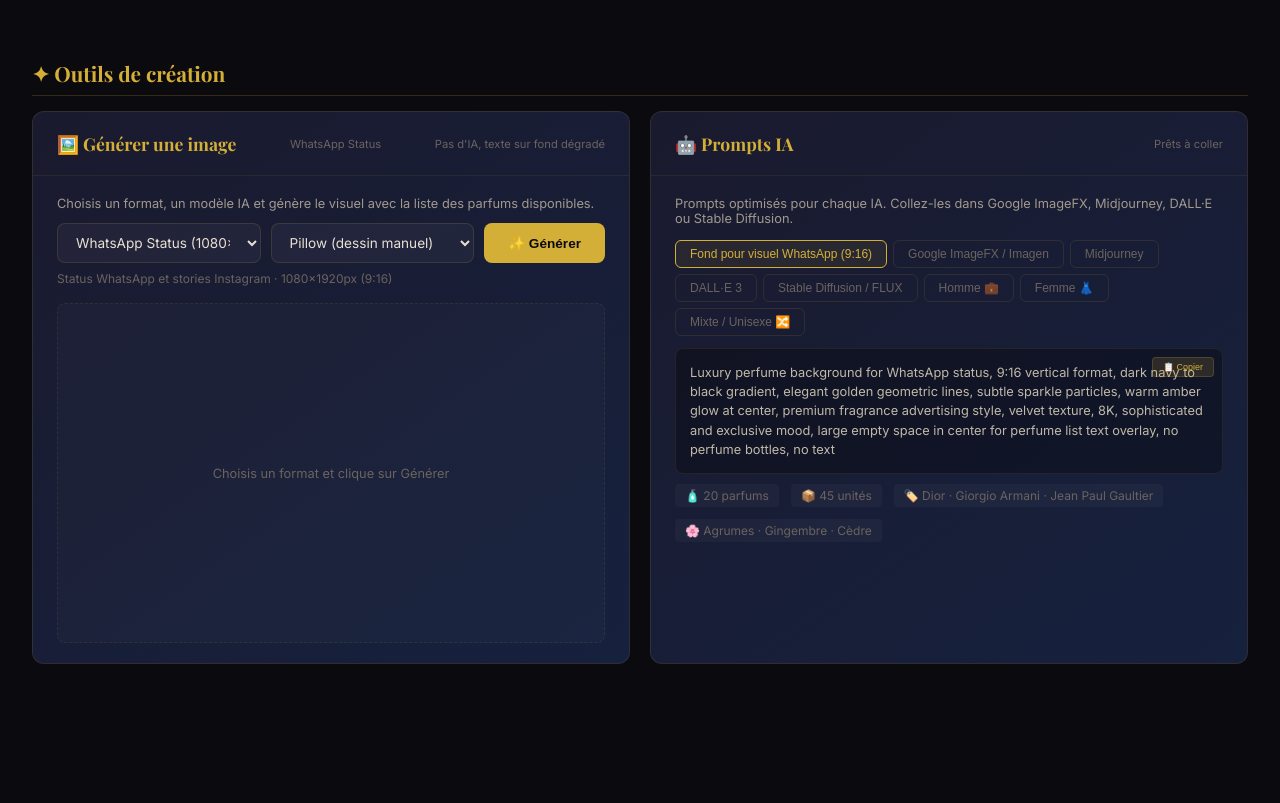
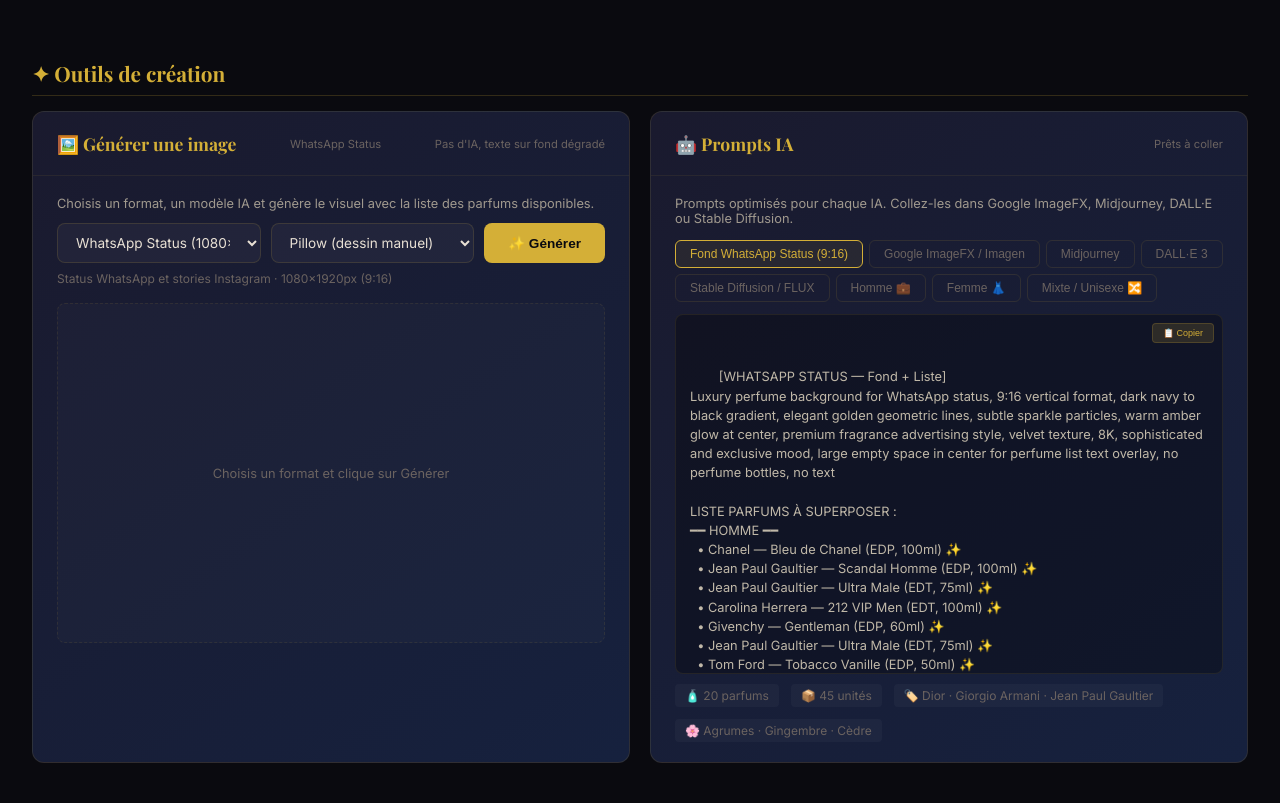
Before and after one commit to xalil05/parfums-collection-privee, a Flask app: page / in a window 1280 px wide. Shown: the part 2466-3269 px from the top of the page. Before the commit the page ends 3130 px from the top, so only its background shows below. Run offline with Flask 3, Linux system fonts and the light colour scheme; some libraries are stand-ins or nearby versions.

Commit message:
feat: prompts enrichis + upload fond perso
- Prompts IA incluent maintenant la liste complète des parfums
  disponibles (classés Homme/Femme/Mixte)
- Nouveau modèle 'Mon fond' : upload ton propre background
- Upload par formulaire dans le dashboard (JPEG/PNG)
- Boutons Upload/Supprimer pour gérer le fond personnalisé
- Prompts formatés avec stats (nb parfums, stock, notes)
- Taille max des prompts doublée dans l'affichage (360px avec pre-wrap)

```diff
--- a/app.py
+++ b/app.py
@@ -328,13 +328,55 @@
 @app.route("/api/models")
 def api_models():
     """Liste des modèles IA disponibles."""
-    from img_gen import MODELS
-    return jsonify(MODELS)
+    from img_gen import MODELS, CUSTOM_BG_PATH
+    data = dict(MODELS)
+    # Ajouter info si un custom background est uploadé
+    if os.path.exists(CUSTOM_BG_PATH):
+        data["custom"]["has_bg"] = True
+        data["custom"]["bg_path"] = "/api/custom-background"
+    else:
+        data["custom"]["has_bg"] = False
+    return jsonify(data)
+
+
+@app.route("/api/upload-background", methods=["POST"])
+def api_upload_background():
+    """Upload d'un fond personnalisé."""
+    from img_gen import CUSTOM_BG_PATH
+    if "file" not in request.files:
+        return jsonify({"error": "Aucun fichier fourni"}), 400
+    file = request.files["file"]
+    if file.filename == "":
+        return jsonify({"error": "Fichier vide"}), 400
+    try:
+        file.save(CUSTOM_BG_PATH)
+        return jsonify({"success": True, "message": "Fond uploadé ! Utilise le modèle 'Mon fond' pour l'utiliser."})
+    except Exception as e:
+        return jsonify({"error": f"Erreur upload : {e}"}), 500
+
+
+@app.route("/api/custom-background")
+def api_custom_background():
+    """Retourne le fond personnalisé uploadé."""
+    from img_gen import CUSTOM_BG_PATH
+    if os.path.exists(CUSTOM_BG_PATH):
+        return send_from_directory(os.path.dirname(CUSTOM_BG_PATH), os.path.basename(CUSTOM_BG_PATH), mimetype="image/jpeg")
+    return jsonify({"error": "Aucun fond uploadé"}), 404
+
+
+@app.route("/api/delete-background", methods=["POST"])
+def api_delete_background():
+    """Supprime le fond personnalisé uploadé."""
+    from img_gen import CUSTOM_BG_PATH
+    if os.path.exists(CUSTOM_BG_PATH):
+        os.remove(CUSTOM_BG_PATH)
+        return jsonify({"success": True, "message": "Fond supprimé"})
+    return jsonify({"error": "Aucun fond à supprimer"}), 404
 
 
 @app.route("/api/prompts")
 def api_prompts():
-    """Génère des prompts IA pour générateurs d'images."""
+    """Génère des prompts IA pour générateurs d'images, INCLUS les parfums disponibles."""
     db = load_db()
     parfums = db.get("parfums", [])
     dispos = [p for p in parfums if p["stock"] > 0]
@@ -354,6 +396,23 @@
     marques = list(set(p["marque"] for p in dispos))
     top_marques = marques[:5]
 
+    # --- Générer la liste formatée des parfums ---
+    def _format_liste(items):
+        return "\n".join(f"  • {p['marque']} — {p['nom']} ({p['type']}, {p['ml']}ml){' ✨' if p['stock'] <= 2 else ''}" for p in items)
+
+    liste_hommes = _format_liste(hommes)
+    liste_femmes = _format_liste(femmes)
+    liste_mixtes = _format_liste(mixtes)
+
+    liste_complete = f"""━━ HOMME ━━
+{liste_hommes or '  (aucun)'}
+
+━━ FEMME ━━
+{liste_femmes or '  (aucun)'}
+
+━━ MIXTE / UNISEXE ━━
+{liste_mixtes or '  (aucun)'}"""
+
     def _prompt_vibe(categorie, items, notes):
         items_str = " · ".join(p["nom"] for p in items[:5])
         notes_str = ", ".join(notes)
@@ -370,58 +429,113 @@
         _prompt_vibe("Mixte / Unisexe", mixtes, ["Oud", "Ambre", "Musc", "Safran", "Rose"]),
     ]
 
-    # Prompts dédiés
+    # Construire les prompts enrichis avec la liste des parfums
+    n_stock = sum(p["stock"] for p in dispos)
+    header_stats = f"Collection Privée — {len(dispos)} parfums · {n_stock} unités en stock · Notes : {', '.join(notes_top)}"
+
     prompts = {
         "generaux": [
             {
                 "plateforme": "Google ImageFX / Imagen",
                 "style": "Photorealistic — Fond luxueux",
-                "prompt": f"Ultra-realistic perfume collection background, dark mahogany and amber tones, elegant gold arabesque geometric patterns, subtle oud smoke wisps, scattered gold dust particles, velvet texture, warm ambient candlelight, sophisticated luxury fragrance presentation, 8K photorealistic commercial photography, negative space in center for text overlay, no text, no bottles",
+                "prompt": f"""[BACKGROUND PROMPT — à coller dans ImageFX]
+Ultra-realistic luxury perfume collection background, dark mahogany and amber tones, elegant gold arabesque geometric patterns, subtle oud smoke wisps, scattered gold dust particles, velvet texture, warm ambient candlelight, sophisticated luxury fragrance presentation, 8K photorealistic commercial photography, negative space in center for text overlay, no text, no bottles
+
+━━ LISTE PARFUMS À AJOUTER ━━
+{liste_complete}
+
+{header_stats}""",
             },
             {
                 "plateforme": "Midjourney",
-                "style": "Artistique — Ambiance orientale",
-                "prompt": f"Luxury perfume boutique interior, dark navy and gold color scheme, opulent arabesque patterns, warm amber lighting, floating gold particles, velvet drapes, premium fragrance collection display, soft cinematic bokeh, rich textures, elegant and sophisticated mood --ar 9:16 --style raw --v 6",
+                "style": "Artistique — Ambiance orientale chic",
+                "prompt": f"""[Midjourney Prompt]
+Luxury perfume boutique interior, dark navy and gold color scheme, opulent arabesque patterns, warm amber lighting, floating gold particles, velvet drapes, premium fragrance collection display, soft cinematic bokeh, rich textures, elegant and sophisticated mood --ar 9:16 --style raw --v 6
+
+COLLECTION :
+{liste_complete}
+
+{header_stats}""",
             },
             {
                 "plateforme": "DALL·E 3",
-                "style": "Moderne minimaliste",
-                "prompt": f"Minimalist luxury perfume background, dark gradient from navy to black, subtle gold foil geometric accents, elegant minimal composition, soft warm glow from below, premium cosmetic advertising style, clean and sophisticated, negative space for text, 16:9 aspect ratio",
+                "style": "Minimaliste chic & glamour",
+                "prompt": f"""[DALL·E 3]
+Minimalist luxury perfume background, dark gradient from navy to black, subtle gold foil geometric accents, elegant minimal composition, soft warm glow from below, premium cosmetic advertising style, clean and sophisticated
+
+PARFUMS DISPONIBLES :
+{liste_complete}
+
+{header_stats}""",
             },
             {
                 "plateforme": "Stable Diffusion / FLUX",
-                "style": "Sombre & Dramatique",
-                "prompt": f"(masterpiece:1.2), (photorealistic:1.3), dark luxury perfume collection, mahogany wood texture, gold leaf accents, smoke wisps, amber glow, velvet background, sophisticated fragrance advertising, 8K, dramatic lighting, rich deep colors, negative space centered, no text",
+                "style": "Sombre & Dramatique — Luxe absolu",
+                "prompt": f"""[Stable Diffusion / FLUX Prompt]
+(masterpiece:1.2), (photorealistic:1.3), dark luxury perfume collection, mahogany wood texture, gold leaf accents, smoke wisps, amber glow, velvet background, sophisticated fragrance advertising, 8K, dramatic lighting, rich deep colors, negative space centered, no text
+
+PARFUMS :
+{liste_complete}
+
+{header_stats}""",
             },
         ],
         "par_categorie": [
             {
                 "categorie": "Homme 💼",
-                "prompt": f"Dark and sophisticated men's perfume collection, rich wood textures, leather accents, amber and tobacco tones, black and gold color scheme, masculine elegance, premium fragrance advertising, 8K photorealistic, dramatic chiaroscuro lighting, luxury lifestyle photography, centered composition for text overlay, no perfume bottles",
+                "prompt": f"""[FOND Homme — Collection Privée]
+Dark and sophisticated men's perfume collection, rich wood textures, leather accents, amber and tobacco tones, black and gold color scheme, masculine elegance, premium fragrance advertising, 8K photorealistic, dramatic chiaroscuro lighting, luxury lifestyle photography
+
+PARFUMS HOMME DISPONIBLES :
+{liste_hommes}""",
                 "marques": top_marques[:3],
             },
             {
                 "categorie": "Femme 👗",
-                "prompt": f"Elegant women's luxury perfume collection, soft pink and rose gold tones, floral accents, vanilla and gourmand warmth, silk and velvet textures, feminine sophistication, premium beauty editorial style, soft dreamy lighting, 8K commercial photography, delicate and refined atmosphere, centered composition for text",
+                "prompt": f"""[FOND Femme — Collection Privée]
+Elegant women's luxury perfume collection, soft pink and rose gold tones, floral accents, vanilla and gourmand warmth, silk and velvet textures, feminine sophistication, premium beauty editorial style, soft dreamy lighting, 8K commercial photography
+
+PARFUMS FEMME DISPONIBLES :
+{liste_femmes}""",
                 "marques": top_marques[:3],
             },
             {
                 "categorie": "Mixte / Unisexe 🔀",
-                "prompt": f"Modern unisex luxury fragrance collection, amber and oud tones, warm golden hour lighting, contemporary minimal aesthetic, marble and brass textures, sophisticated and inclusive vibe, premium editorial perfume photography, 8K, balanced masculine and feminine elements, centered negative space for text overlay",
+                "prompt": f"""[FOND Mixte — Collection Privée]
+Modern unisex luxury fragrance collection, amber and oud tones, warm golden hour lighting, contemporary minimal aesthetic, marble and brass textures, sophisticated and inclusive vibe, premium editorial perfume photography, 8K
+
+PARFUMS MIXTES DISPONIBLES :
+{liste_mixtes}""",
                 "marques": top_marques[:3],
             },
         ],
         "whatsapp_status": [
             {
-                "plateforme": "Fond pour visuel WhatsApp (9:16)",
-                "style": "Luxueux sombre",
-                "prompt": f"Luxury perfume background for WhatsApp status, 9:16 vertical format, dark navy to black gradient, elegant golden geometric lines, subtle sparkle particles, warm amber glow at center, premium fragrance advertising style, velvet texture, 8K, sophisticated and exclusive mood, large empty space in center for perfume list text overlay, no perfume bottles, no text",
+                "plateforme": "Fond WhatsApp Status (9:16)",
+                "style": "Luxueux sombre — Liste complète",
+                "prompt": f"""[WHATSAPP STATUS — Fond + Liste]
+Luxury perfume background for WhatsApp status, 9:16 vertical format, dark navy to black gradient, elegant golden geometric lines, subtle sparkle particles, warm amber glow at center, premium fragrance advertising style, velvet texture, 8K, sophisticated and exclusive mood, large empty space in center for perfume list text overlay, no perfume bottles, no text
+
+LISTE PARFUMS À SUPERPOSER :
+{liste_complete}
+
+{header_stats}""",
             },
         ],
+        "parfums_liste": {
+            "complete": liste_complete,
+            "hommes": liste_hommes,
+            "femmes": liste_femmes,
+            "mixtes": liste_mixtes,
+            "total": len(dispos),
+            "stock_total": n_stock,
+            "notes_dominantes": notes_top,
+            "marques": top_marques,
+        },
         "vibes": vibes,
         "stats": {
             "total_parfums": len(dispos),
-            "total_stock": sum(p["stock"] for p in dispos),
+            "total_stock": n_stock,
             "marques": top_marques,
             "notes_dominantes": notes_top if notes_top else ["Vanille", "Ambre"],
         },
--- a/static/dashboard.css
+++ b/static/dashboard.css
@@ -125,7 +125,7 @@
     .prompt-tab:hover,.prompt-tab.active{border-color:#d4af37;color:#d4af37;background:rgba(212,175,55,0.08)}
     .prompt-content{display:none}
     .prompt-content.active{display:block}
-    .prompt-box{background:rgba(0,0,0,0.3);border:1px solid rgba(212,175,55,0.1);border-radius:8px;padding:14px;font-size:.8em;line-height:1.5;color:#c0b8a8;position:relative;max-height:200px;overflow-y:auto;word-break:break-word}
+    .prompt-box{background:rgba(0,0,0,0.3);border:1px solid rgba(212,175,55,0.1);border-radius:8px;padding:14px;font-size:.8em;line-height:1.5;color:#c0b8a8;position:relative;max-height:360px;overflow-y:auto;word-break:break-word;white-space:pre-wrap}
     .prompt-box .copy-btn{position:absolute;top:8px;right:8px;background:rgba(212,175,55,0.15);border:1px solid rgba(212,175,55,0.2);color:#d4af37;padding:4px 10px;border-radius:4px;cursor:pointer;font-size:.7em;transition:all .2s}
     .prompt-box .copy-btn:hover{background:rgba(212,175,55,0.25)}
     .prompt-extra{display:flex;gap:12px;margin-top:10px;font-size:.75em;color:#6b6360;flex-wrap:wrap}
--- a/templates/dashboard.html
+++ b/templates/dashboard.html
@@ -104,6 +104,14 @@
         </div>
         <div id="aiPromptWrap" style="display:none;margin-bottom:8px">
           <textarea id="aiPromptInput" placeholder="Prompt personnalisé pour l'IA (optionnel, laisse vide pour auto)" style="width:100%;background:rgba(255,255,255,0.04);border:1px solid rgba(212,175,55,0.15);border-radius:8px;padding:10px 14px;color:#e8e0d4;font-family:Inter,sans-serif;font-size:.8em;outline:none;resize:vertical;min-height:40px" rows="2"></textarea>
+        </div>
+        <div id="customBgWrap" style="display:none;margin-bottom:10px">
+          <div style="display:flex;gap:10px;align-items:center;flex-wrap:wrap;padding:10px;background:rgba(212,175,55,0.05);border-radius:8px;border:1px dashed rgba(212,175,55,0.3)">
+            <input type="file" id="bgFileInput" accept="image/*" style="flex:1;color:#e8e0d4;font-size:.8em">
+            <button class="btn-gold" onclick="uploaderFond()" style="font-size:.8em;padding:8px 16px">📤 Upload</button>
+            <button class="btn-outline" onclick="supprimerFond()" style="font-size:.8em;padding:8px 16px;display:none" id="btnDeleteBg">🗑 Supprimer</button>
+          </div>
+          <div id="customBgPreview" style="margin-top:8px;font-size:.75em;color:#6b6360"></div>
         </div>
         <div id="formatInfo" style="font-size:.75em;color:#6b6360;margin-bottom:10px;min-height:20px"></div>
         <div class="preview-placeholder" id="visuelPreview">
@@ -499,8 +507,65 @@
   modelActuel = sel.value;
   afficherInfoModele(modelActuel);
   // Afficher le champ prompt si IA, cacher si Pillow
-  const wrap = document.getElementById('aiPromptWrap');
-  wrap.style.display = (modelActuel === 'pillow') ? 'none' : 'block';
+  const promptWrap = document.getElementById('aiPromptWrap');
+  promptWrap.style.display = (modelActuel === 'pillow') ? 'none' : (modelActuel === 'custom' ? 'none' : 'block');
+  // Afficher l'upload si custom
+  const bgWrap = document.getElementById('customBgWrap');
+  bgWrap.style.display = (modelActuel === 'custom') ? 'block' : 'none';
+  if (modelActuel === 'custom') {
+    verifierFond();
+  }
+}
+
+async function verifierFond() {
+  try {
+    const res = await fetch('/api/models');
+    const models = await res.json();
+    const custom = models.custom;
+    const preview = document.getElementById('customBgPreview');
+    const delBtn = document.getElementById('btnDeleteBg');
+    if (custom.has_bg) {
+      preview.innerHTML = `<span style="color:#2ed573">✅ Fond personnalisé chargé</span>`;
+      delBtn.style.display = 'inline-block';
+    } else {
+      preview.innerHTML = `<span style="color:#ffa502">⚠️ Aucun fond uploadé. Choisis une image et clique sur Upload.</span>`;
+      delBtn.style.display = 'none';
+    }
+  } catch (e) {
+    console.error('Erreur vérification fond:', e);
+  }
+}
+
+async function uploaderFond() {
+  const input = document.getElementById('bgFileInput');
+  if (!input.files || !input.files[0]) {
+    toast('❌ Sélectionne une image d\'abord', 'error');
+    return;
+  }
+  const formData = new FormData();
+  formData.append('file', input.files[0]);
+  try {
+    const res = await fetch('/api/upload-background', { method: 'POST', body: formData });
+    const data = await res.json();
+    if (data.error) { toast('❌ ' + data.error, 'error'); return; }
+    toast('✅ ' + data.message, 'success');
+    verifierFond();
+  } catch (e) {
+    toast('❌ Erreur upload: ' + e.message, 'error');
+  }
+}
+
+async function supprimerFond() {
+  try {
+    const res = await fetch('/api/delete-background', { method: 'POST' });
+    const data = await res.json();
+    if (data.error) { toast('❌ ' + data.error, 'error'); return; }
+    toast('🗑️ ' + data.message, 'success');
+    document.getElementById('bgFileInput').value = '';
+    verifierFond();
+  } catch (e) {
+    toast('❌ Erreur: ' + e.message, 'error');
+  }
 }
 
 function afficherInfoModele(key) {
@@ -526,10 +591,9 @@
   btn.innerHTML = '<span class="gen-loading"></span> Génération...';
   preview.innerHTML = '<span class="gen-loading"></span> Génération...';
 
-  // Build URL with format + model + optional prompt
   let url = `/api/generate-visuel-preview?format=${formatActuel}&model=${modelActuel}`;
   const promptInput = document.getElementById('aiPromptInput');
-  if (promptInput && promptInput.value.trim()) {
+  if (promptInput && promptInput.value.trim() && modelActuel !== 'custom') {
     url += `&prompt=${encodeURIComponent(promptInput.value.trim())}`;
   }
 
```
Also changed, not shown: img_gen.py (+10 -0 lines).
